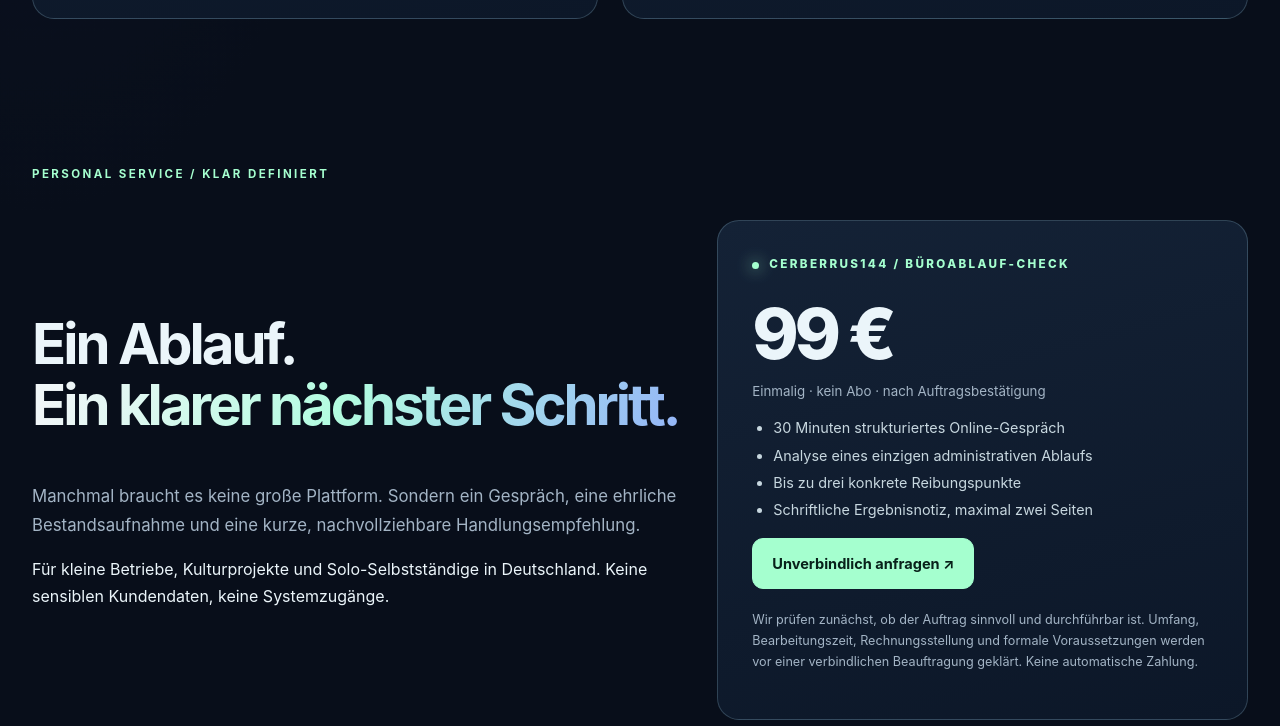
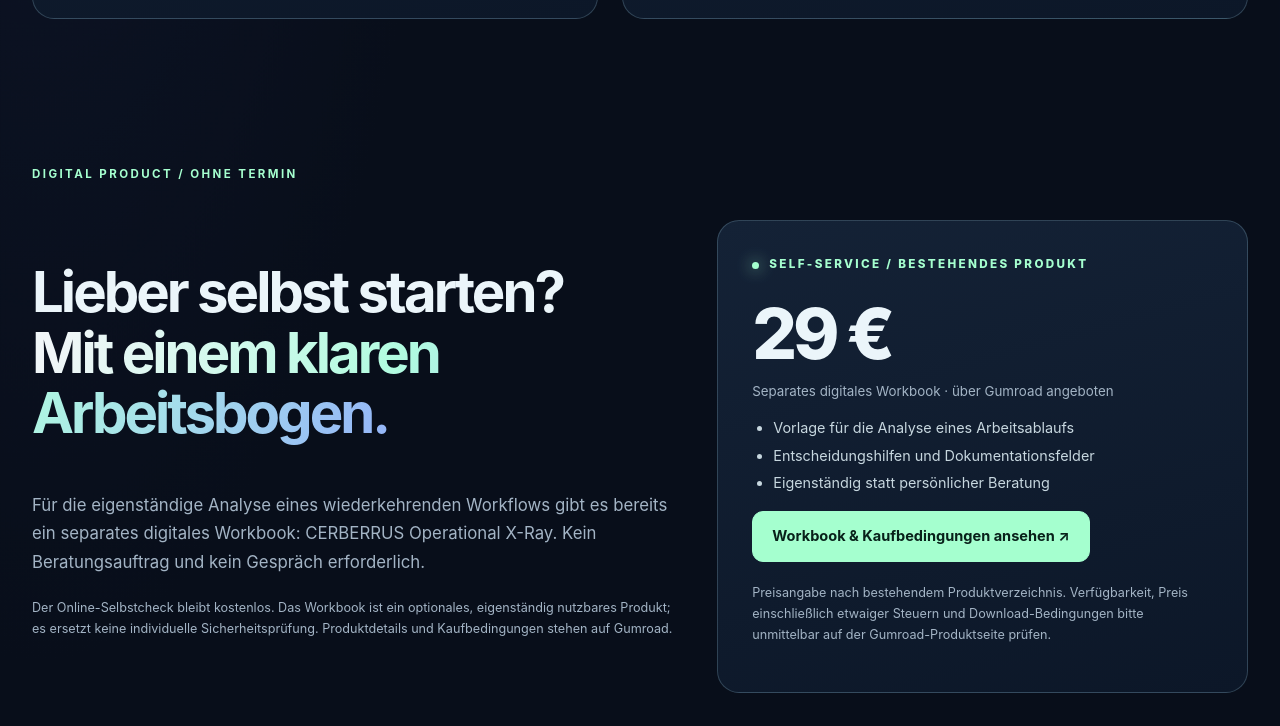
Before and after one commit to charlysmoky2010-hub/ai-guardrails-protocol, a plain HTML site: page bueroablauf-check/index.html in a window 1280 px wide. Shown: the part 2594-3320 px from the top of the page. Drawn offline with Linux system fonts and the light colour scheme.

Commit message:
Connect 3D diagnostic to existing self-serve Gumroad workbook as optional inbound digital product

```diff
--- a/bueroablauf-check/index.html
+++ b/bueroablauf-check/index.html
@@ -190,12 +190,30 @@ footer a{color:#b8e6d6;margin-right:19px;text-decoration:none}
      <div class="result-meta"><span class="pill" id="priorityPill">PRIORITÄT</span><span>LOCAL EVALUATION / NO UPLOAD</span></div>
      <h3 id="resultTitle"></h3><p id="resultReason"></p><ol id="resultSteps"></ol>
      <a id="resultInquiry" href="mailto:cerberrus144-os@agentmail.to?subject=B%C3%BCroablauf-Check%20Anfrage" class="btn primary">Passende Unterstützung anfragen ↗</a>
+     <p class="micro">Ohne persönliche Beratung weitermachen? <a href="https://smokycharly.gumroad.com/l/cyrada?utm_source=cerberrus144_3d&amp;utm_medium=owned&amp;utm_campaign=self_service_workbook" rel="noopener noreferrer">Das optionale 29-€-Workflow-Workbook ansehen ↗</a></p>
      <p class="micro">Sie entscheiden selbst, ob Ihr E-Mail-Programm geöffnet und eine Nachricht versendet wird. Kein Online-Versand durch diese Seite.</p>
     </div>
    </div>
   </div>
  </section>
- <section class="section" id="angebot">
+ <section class="section" id="selbstbedienung" aria-label="Digitales Selbstlernprodukt">
+ <p class="kicker">DIGITAL PRODUCT / OHNE TERMIN</p>
+ <div class="offer-wrap">
+  <div>
+   <h2>Lieber selbst starten?<br><span class="grad">Mit einem klaren Arbeitsbogen.</span></h2>
+   <p class="section-intro">Für die eigenständige Analyse eines wiederkehrenden Workflows gibt es bereits ein separates digitales Workbook: CERBERRUS Operational X-Ray. Kein Beratungsauftrag und kein Gespräch erforderlich.</p>
+   <p class="legal">Der Online-Selbstcheck bleibt kostenlos. Das Workbook ist ein optionales, eigenständig nutzbares Produkt; es ersetzt keine individuelle Sicherheitsprüfung. Produktdetails und Kaufbedingungen stehen auf Gumroad.</p>
+  </div>
+  <div class="offer">
+   <p class="eyebrow">SELF-SERVICE / BESTEHENDES PRODUKT</p>
+   <div class="price">29 €</div><small>Separates digitales Workbook · über Gumroad angeboten</small>
+   <ul><li>Vorlage für die Analyse eines Arbeitsablaufs</li><li>Entscheidungshilfen und Dokumentationsfelder</li><li>Eigenständig statt persönlicher Beratung</li></ul>
+   <a class="btn primary" href="https://smokycharly.gumroad.com/l/cyrada?utm_source=cerberrus144_3d&amp;utm_medium=owned&amp;utm_campaign=self_service_workbook" rel="noopener noreferrer">Workbook &amp; Kaufbedingungen ansehen ↗</a>
+   <p class="legal">Preisangabe nach bestehendem Produktverzeichnis. Verfügbarkeit, Preis einschließlich etwaiger Steuern und Download-Bedingungen bitte unmittelbar auf der Gumroad-Produktseite prüfen.</p>
+  </div>
+ </div>
+ </section>
+<section class="section" id="angebot">
   <p class="kicker">PERSONAL SERVICE / KLAR DEFINIERT</p>
   <div class="offer-wrap">
    <div>
```
